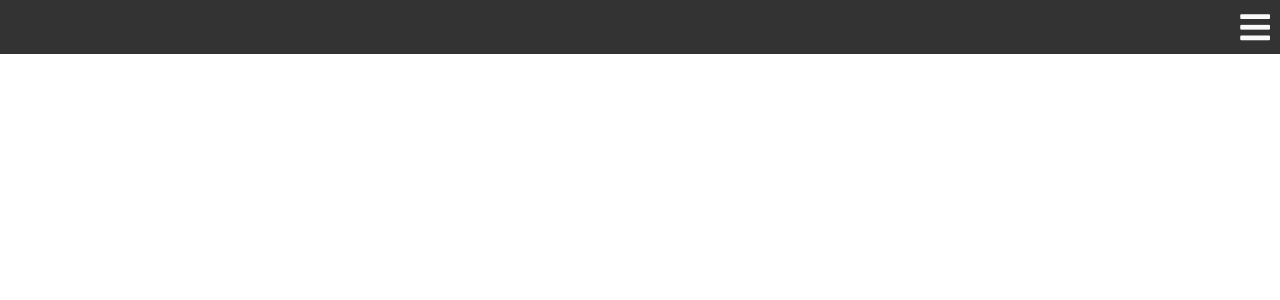
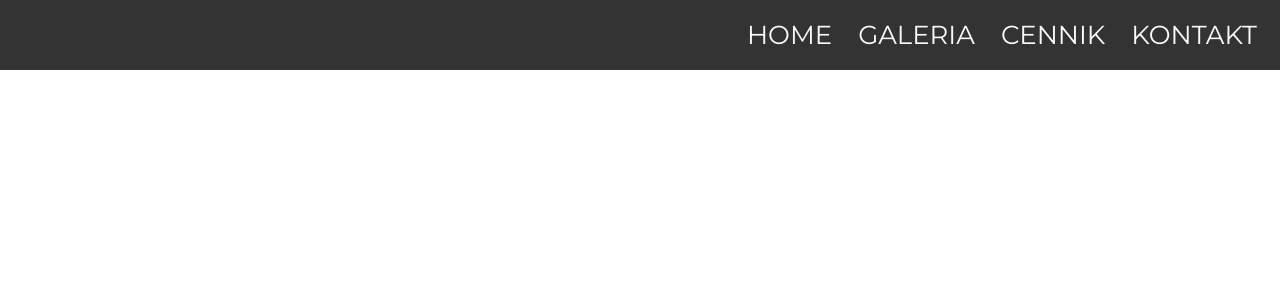
Before and after one commit to porithe/holiday, a React (Create React App) app: page / in a window 1280 px wide. Shown: the top 300 px of the page. Built offline with nearby package versions, Linux system fonts and the light colour scheme.

Commit message:
full nav responsive

```diff
--- a/src/components/Nav.scss
+++ b/src/components/Nav.scss
@@ -57,3 +57,162 @@ nav {
     }
   }
 }
+@media (min-width: 768px) and (max-width: 1024px) {
+  nav {
+    height: auto;
+    width: 100%;
+    .ham {
+      display: none;
+    }
+    .nav {
+      top: 0;
+      left: 0;
+      height: 70px;
+      position: absolute;
+      .buttons {
+        height: 100%;
+        padding-top: 0;
+        display: flex;
+        justify-content: flex-end;
+        flex-direction: row;
+        .exit {
+          display: none;
+        }
+        a {
+          width: auto;
+          padding: 0 7px 0 7px;
+          line-height: 70px;
+          display: block;
+          height: 100%;
+          color: #fafafa;
+          font-size: 22px;
+          position: relative;
+          margin: 0 3px 0 3px;
+        }
+        a:nth-of-type(4) {
+          margin-right: 10px;
+          padding-right: 5px;
+        }
+        a::after {
+          content: '';
+          bottom: 15px;
+          left: 0;
+          position: absolute;
+          width: 0;
+          height: 2px;
+          background-color: #fafafa;
+          transition: .3s;
+        }
+        a:hover::after {
+          width: 100%;
+        }
+      }
+    }
+  }
+}
+@media (min-width: 1025px) and (max-width: 1280px) {
+  nav {
+    height: auto;
+    width: 100%;
+    .ham {
+      display: none;
+    }
+    .nav {
+      top: 0;
+      left: 0;
+      height: 70px;
+      position: absolute;
+      .buttons {
+        height: 100%;
+        padding-top: 0;
+        display: flex;
+        justify-content: flex-end;
+        flex-direction: row;
+        .exit {
+          display: none;
+        }
+        a {
+          width: auto;
+          padding: 0 10px 0 10px;
+          line-height: 70px;
+          display: block;
+          height: 100%;
+          color: #fafafa;
+          font-size: 26px;
+          position: relative;
+          margin: 0 3px 0 3px;
+        }
+        a:nth-of-type(4) {
+          margin-right: 15px;
+          padding-right: 8px;
+        }
+        a::after {
+          content: '';
+          bottom: 15px;
+          left: 0;
+          position: absolute;
+          width: 0;
+          height: 2px;
+          background-color: #fafafa;
+          transition: .3s;
+        }
+        a:hover::after {
+          width: 100%;
+        }
+      }
+    }
+  }
+}
+@media (min-width: 1281px) {
+  nav {
+    height: auto;
+    width: 100%;
+    .ham {
+      display: none;
+    }
+    .nav {
+      top: 0;
+      left: 0;
+      height: 75px;
+      position: absolute;
+      .buttons {
+        height: 100%;
+        padding-top: 0;
+        display: flex;
+        justify-content: flex-end;
+        flex-direction: row;
+        .exit {
+          display: none;
+        }
+        a {
+          width: auto;
+          padding: 0 12px 0 12px;
+          line-height: 75px;
+          display: block;
+          height: 100%;
+          color: #fafafa;
+          font-size: 28px;
+          position: relative;
+          margin: 0 3px 0 3px;
+        }
+        a:nth-of-type(4) {
+          margin-right: 15px;
+          padding-right: 8px;
+        }
+        a::after {
+          content: '';
+          bottom: 15px;
+          left: 0;
+          position: absolute;
+          width: 0;
+          height: 2px;
+          background-color: #fafafa;
+          transition: .3s;
+        }
+        a:hover::after {
+          width: 100%;
+        }
+      }
+    }
+  }
+}
```
